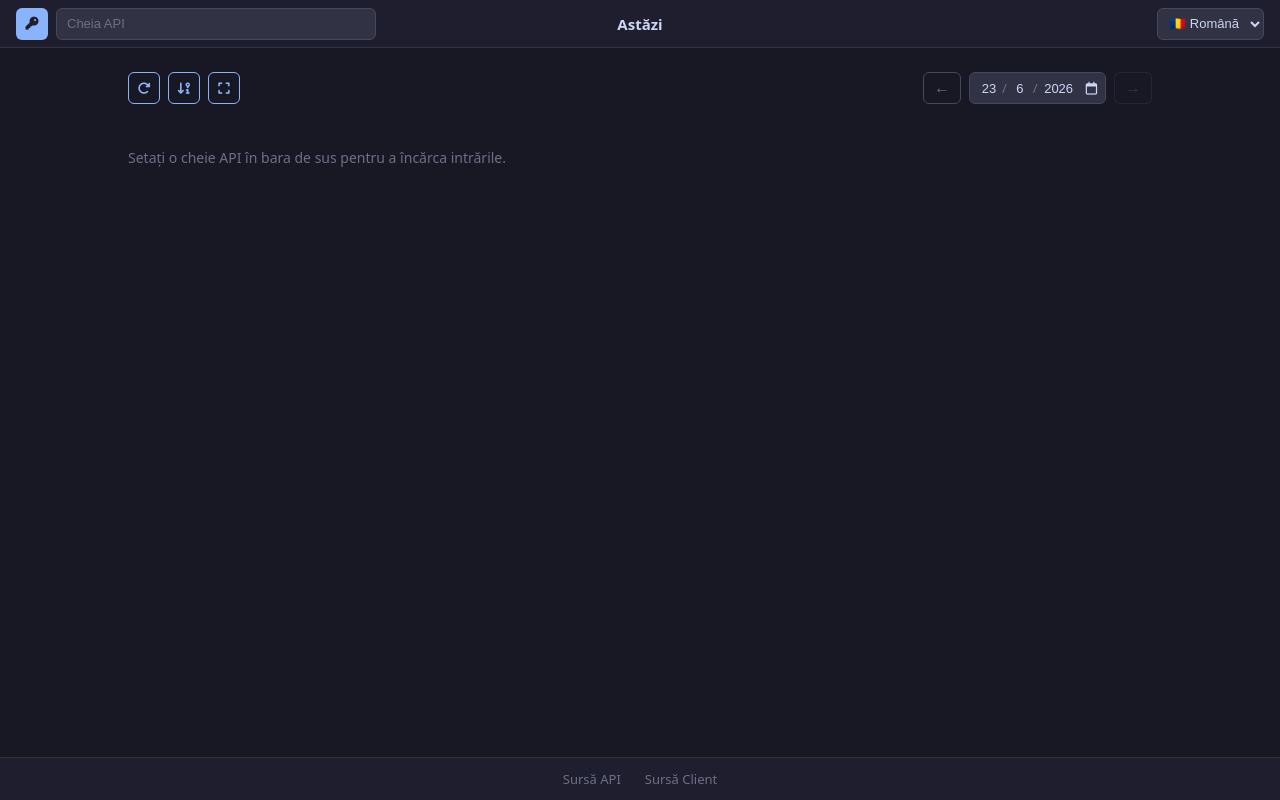
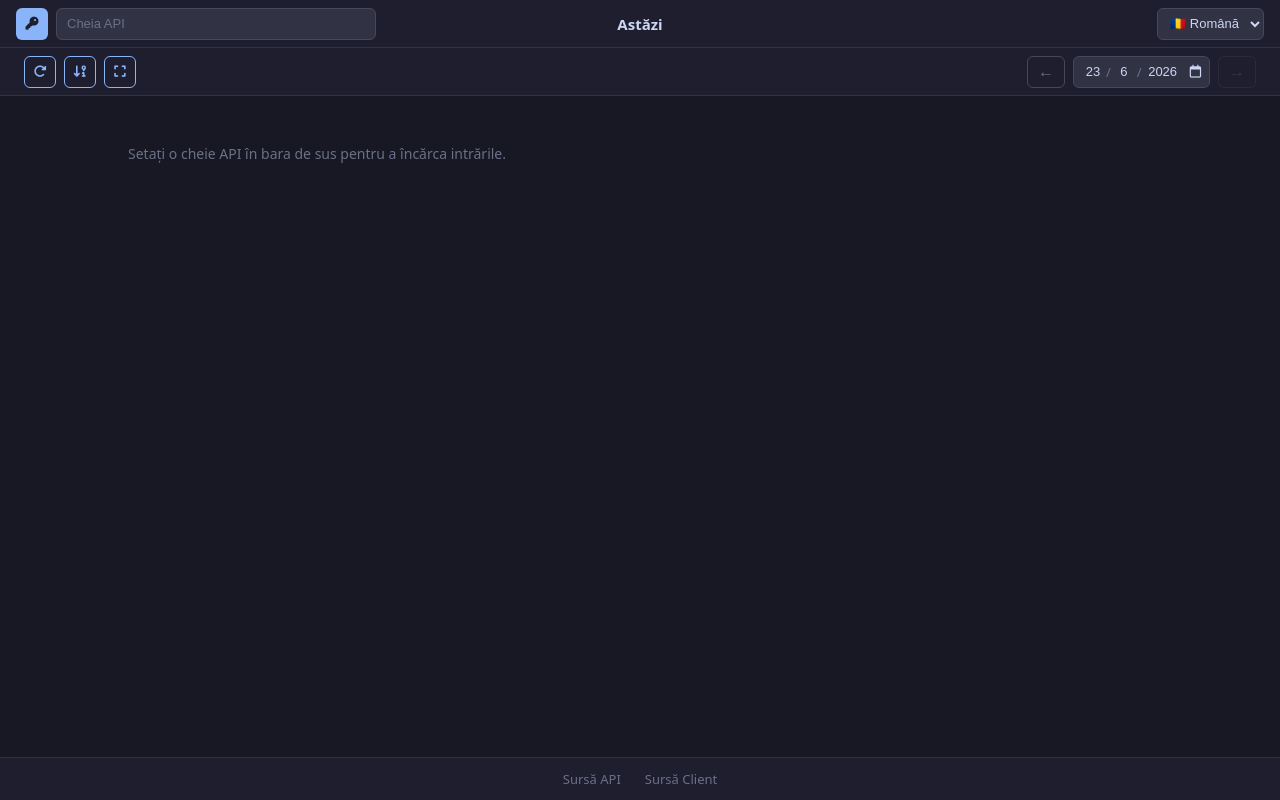
Before and after one commit to hmlendea/personal-log-manager-client, an ASP.NET Core app: page / in a window 1280 px wide. Run offline with ASP.NET Core 8, Linux system fonts and the light colour scheme; style sheets or scripts are compiled from the project's sources; the project's own start-up code is not run, and a stand-in starts its controllers and pages; some libraries are stand-ins or nearby versions.

Commit message:
Ui: Made the navigation bar always visible

```diff
--- a/Pages/Home.razor
+++ b/Pages/Home.razor
@@ -8,9 +8,7 @@
 
 <PageTitle>Personal Log Manager</PageTitle>
 
-<div class="entries-container @(fullWidth ? "is-full-width" : "")">
-    <div class="entries-header">
-        <div class="entries-header-controls">
+<nav class="nav-bar">
     <div class="entries-nav-actions">
         <button class="btn btn-refresh" title="@L.Refresh" @onclick="LoadEntries" disabled="@loading">
             <i class="fa-solid @(loading ? "fa-spinner fa-spin" : "fa-rotate-right")"></i>
@@ -28,9 +26,9 @@
                           ValueChanged="OnDatePickerChanged" />
         <button class="btn btn-nav" title="@L.NextDay" @onclick="GoToNextDay" disabled="@(loading || currentDate == today)">&#8594;</button>
     </div>
-        </div>
-    </div>
+</nav>
 
+<div class="entries-container @(fullWidth ? "is-full-width" : "")">
     @if (!hasApiKey)
     {
         <p class="entries-notice">@L.NoApiKeyNotice</p>
--- a/wwwroot/css/app.css
+++ b/wwwroot/css/app.css
@@ -8,6 +8,7 @@
 
 :root {
     --bar-height: 48px;
+    --nav-bar-height: 48px;
     --bar-bg: #1e1e2e;
     --bar-border: #313244;
     --accent: #89b4fa;
@@ -193,11 +194,13 @@ html, body {
 .page-content {
     flex: 1;
     padding: 24px;
+    padding-top: calc(var(--nav-bar-height) + 24px);
 }
 
 @media (max-width: 480px) {
     .page-content {
         padding: 12px 8px;
+        padding-top: calc(var(--nav-bar-height) + 12px);
     }
 
     .entries-header {
@@ -250,6 +253,22 @@ html, body {
     margin: 0 auto;
 }
 
+.nav-bar {
+    position: fixed;
+    top: var(--bar-height);
+    left: 0;
+    right: 0;
+    height: var(--nav-bar-height);
+    z-index: 90;
+    display: flex;
+    align-items: center;
+    justify-content: space-between;
+    padding: 0 24px;
+    background: var(--bar-bg);
+    border-bottom: 1px solid var(--bar-border);
+    gap: 8px;
+}
+
 .entries-header {
     display: flex;
     align-items: center;
@@ -271,8 +290,8 @@ html, body {
     align-items: center;
     justify-content: space-between;
     gap: 8px;
-    flex-wrap: wrap;
     width: 100%;
+    overflow-x: auto;
 }
 
 .entries-title {
```
Lines whose indentation alone changed are shown as unchanged.
